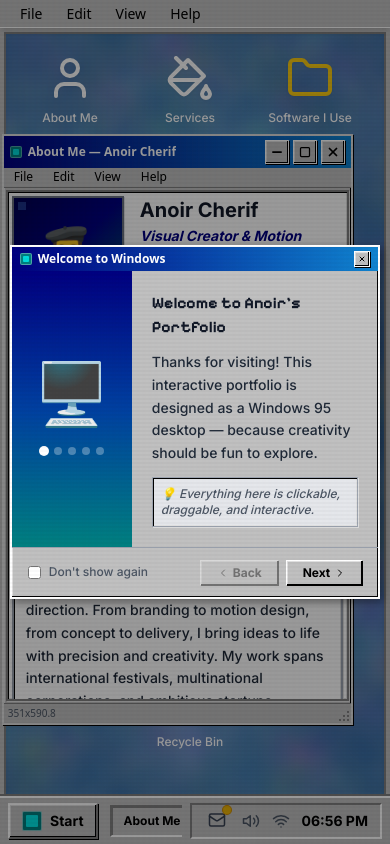
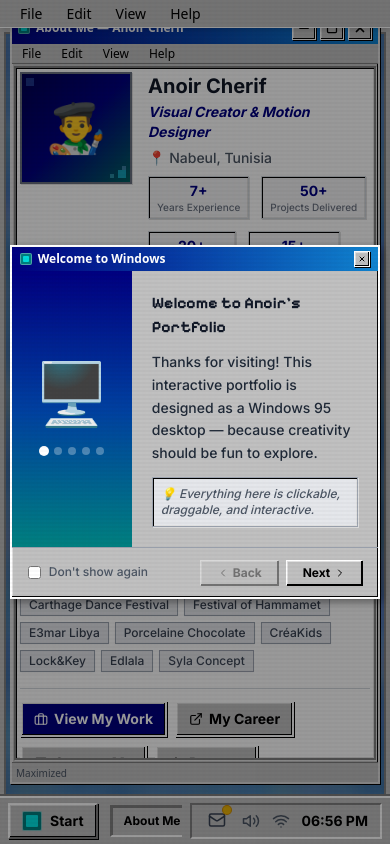
Before and after one commit to a32116150-ctrl/anoir.space, a React (Vite) app: page / in a window 390 px wide. Built offline with nearby package versions, Linux system fonts and the light colour scheme; a web font is replaced by a local one.

Commit message:
fix: mobile UX overhaul - auto-maximize windows, single-tap icons, submenu positioning, taskbar touch scroll

```diff
--- a/src/components/DesktopIcon.jsx
+++ b/src/components/DesktopIcon.jsx
@@ -26,6 +26,7 @@
   if (item.icon === 'process') Icon = Zap;
 
   const isDesktop = variant === 'desktop';
+  const isMobile = typeof window !== 'undefined' && window.innerWidth < 768;
 
   const appStyles = {
     afterEffects: { bg: '#00005b', textCol: '#d2d2ff', border: '#9999ff', label: 'Ae' },
@@ -37,6 +38,9 @@
   const handleClick = (e) => {
     if (e.shiftKey) return;
     selectIcon(item.id);
+    if (isMobile) {
+      onDoubleClick(item);
+    }
   };
 
   const handleDoubleClickFn = () => {
--- a/src/components/StartMenu.jsx
+++ b/src/components/StartMenu.jsx
@@ -100,7 +100,7 @@
                           animate={{ opacity: 1, x: 0 }}
                           exit={{ opacity: 0, x: -10 }}
                           transition={{ duration: 0.1 }}
-                          className="absolute left-full bottom-0 w-[200px] bg-win-gray border-2 border-win-gray-light shadow-win-out py-1 z-[160]"
+                          className="absolute left-0 bottom-full w-[200px] bg-win-gray border-2 border-win-gray-light shadow-win-out py-1 z-[160] md:left-full md:bottom-0"
                           onMouseEnter={() => setHoveredSubmenu(item.key)}
                           onMouseLeave={() => setHoveredSubmenu(null)}
                         >
--- a/src/components/Taskbar.jsx
+++ b/src/components/Taskbar.jsx
@@ -26,7 +26,7 @@
       </button>
 
       {/* Window Buttons */}
-      <div className="flex-1 flex gap-1 overflow-x-auto no-scrollbar px-1 h-full items-center">
+      <div className="flex-1 flex gap-1 overflow-x-auto touch-pan-x no-scrollbar px-1 h-full items-center">
         {allWindows.map(win => {
           const isMinimized = minimizedWindows.includes(win.id);
           return (
--- a/src/components/Window.jsx
+++ b/src/components/Window.jsx
@@ -38,15 +38,11 @@
   };
 
   const [position, setPosition] = useState(getInitialPosition());
-  const [isMaximized, setIsMaximized] = useState(false);
+  const [isMaximized, setIsMaximized] = useState(isMobile);
   const [prevSize, setPrevSize] = useState({ width: initialWidth, height: initialHeight });
   const [prevPosition, setPrevPosition] = useState(getInitialPosition());
 
-  useEffect(() => {
-    if (isMobile) {
-      setSize({ width: window.innerWidth * 0.9, height: window.innerHeight * 0.7 });
-    }
-  }, [isMobile]);
+
 
   const handleMinimize = (e) => {
     e.stopPropagation();
@@ -68,6 +64,12 @@
     }
   };
 
+  useEffect(() => {
+    if (isMobile && !isMaximized) {
+      setIsMaximized(true);
+    }
+  }, [isMobile]);
+
   if (!isOpen) return null;
 
   return (
@@ -84,12 +86,12 @@
       style={{
         zIndex,
         position: 'fixed',
-        left: position.x,
-        top: position.y,
+        left: isMaximized ? 10 : position.x,
+        top: isMaximized ? 10 : position.y,
         width: isMaximized ? 'calc(100vw - 20px)' : size.width,
-        height: isMaximized ? 'calc(100vh - 70px)' : size.height,
+        height: isMaximized ? 'calc(100dvh - 70px)' : size.height,
       }}
-      className="bg-win-gray border-2 border-win-gray-light shadow-win-out flex flex-col min-w-[300px] max-w-[calc(100vw-10px)] max-h-[calc(100vh-70px)]"
+      className="bg-win-gray border-2 border-win-gray-light shadow-win-out flex flex-col min-w-[300px] max-w-[calc(100vw-10px)] max-h-[calc(100dvh-70px)]"
       onMouseDown={onFocus}
       onTouchStart={onFocus}
       role="dialog"
```
